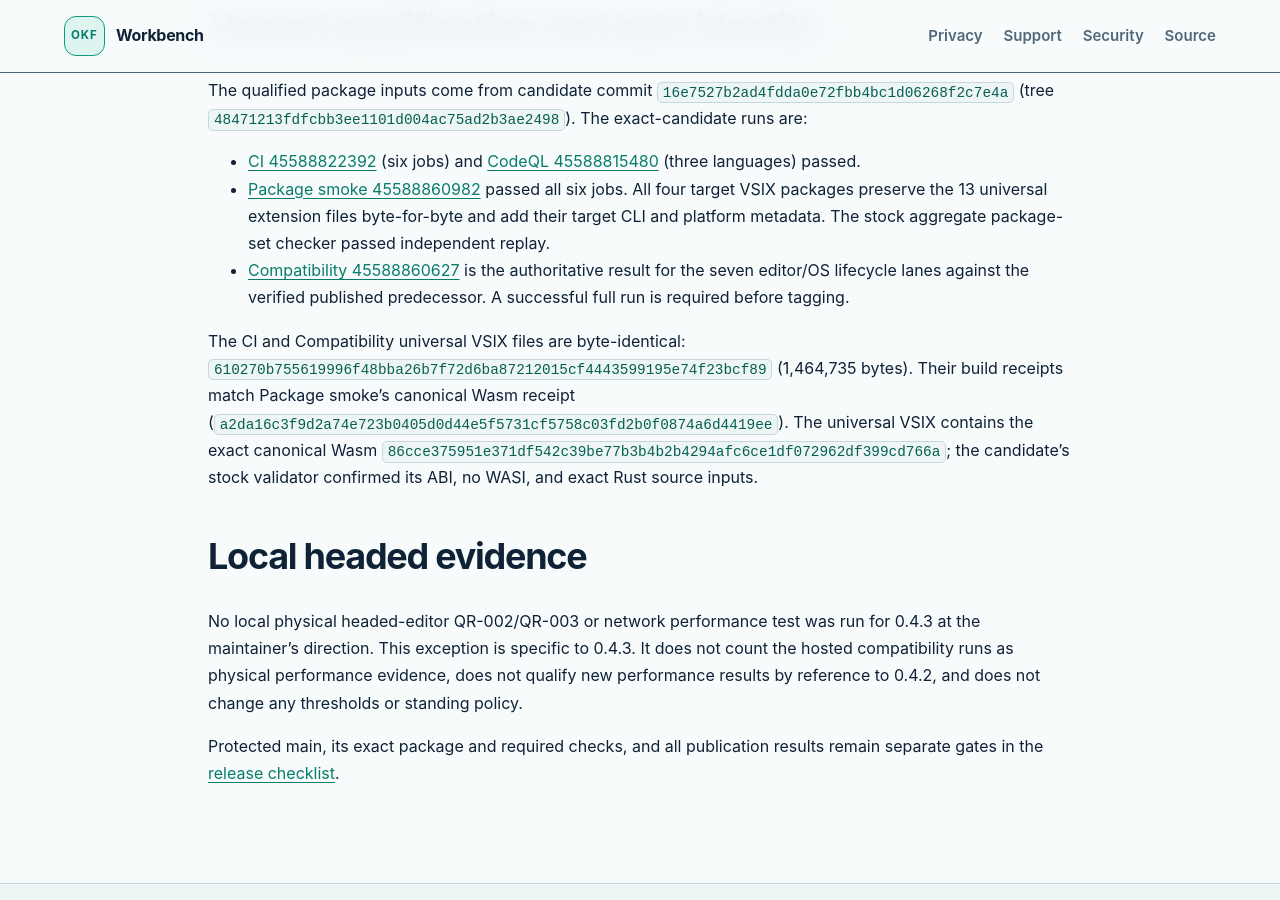
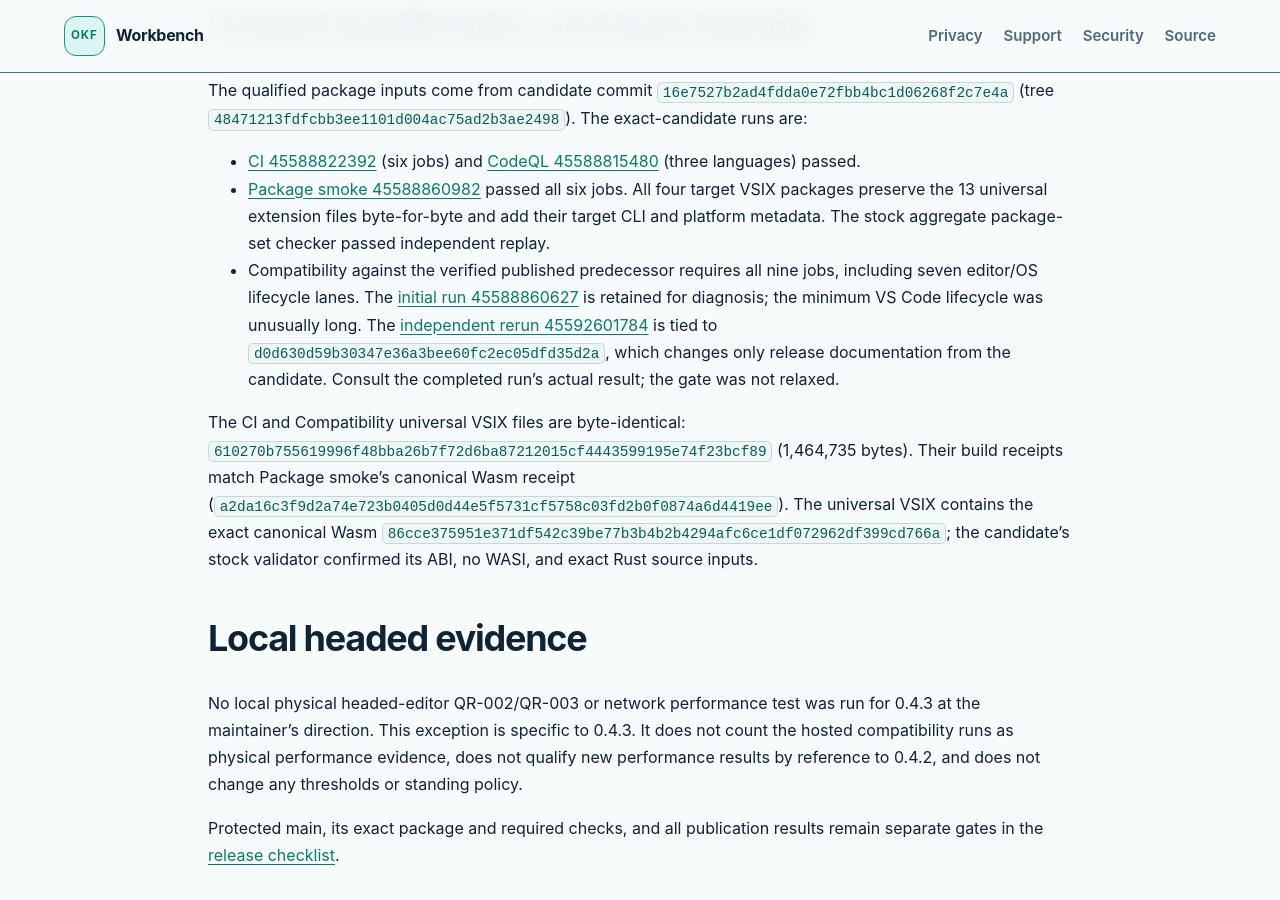
Before and after one commit to koizumikento/okf-workbench, a Jekyll site: the page built from docs/releases/0.4.3.md, in a window 1280 px wide and 900 px high, scrolled down 995 px. Built offline with Jekyll 4.4.1, drawn with Linux system fonts in a browser that asks for light colours; our own code applies the rules of GitHub Pages for plain Markdown files.

Commit message:
docs: link independent 0.4.3 hosted compatibility run

```diff
--- a/docs/releases/0.4.3.md
+++ b/docs/releases/0.4.3.md
@@ -23,7 +23,7 @@ The qualified package inputs come from candidate commit `16e7527b2ad4fdda0e72fbb
 
 - [CI 45588822392](https://github.com/koizumikento/okf-workbench/actions/runs/45588822392) (six jobs) and [CodeQL 45588815480](https://github.com/koizumikento/okf-workbench/actions/runs/45588815480) (three languages) passed.
 - [Package smoke 45588860982](https://github.com/koizumikento/okf-workbench/actions/runs/45588860982) passed all six jobs. All four target VSIX packages preserve the 13 universal extension files byte-for-byte and add their target CLI and platform metadata. The stock aggregate package-set checker passed independent replay.
-- [Compatibility 45588860627](https://github.com/koizumikento/okf-workbench/actions/runs/45588860627) is the authoritative result for the seven editor/OS lifecycle lanes against the verified published predecessor. A successful full run is required before tagging.
+- Compatibility against the verified published predecessor requires all nine jobs, including seven editor/OS lifecycle lanes. The [initial run 45588860627](https://github.com/koizumikento/okf-workbench/actions/runs/45588860627) is retained for diagnosis; the minimum VS Code lifecycle was unusually long. The [independent rerun 45592601784](https://github.com/koizumikento/okf-workbench/actions/runs/45592601784) is tied to `d0d630d59b30347e36a3bee60fc2ec05dfd35d2a`, which changes only release documentation from the candidate. Consult the completed run's actual result; the gate was not relaxed.
 
 The CI and Compatibility universal VSIX files are byte-identical:
 `610270b755619996f48bba26b7f72d6ba87212015cf4443599195e74f23bcf89`
```
